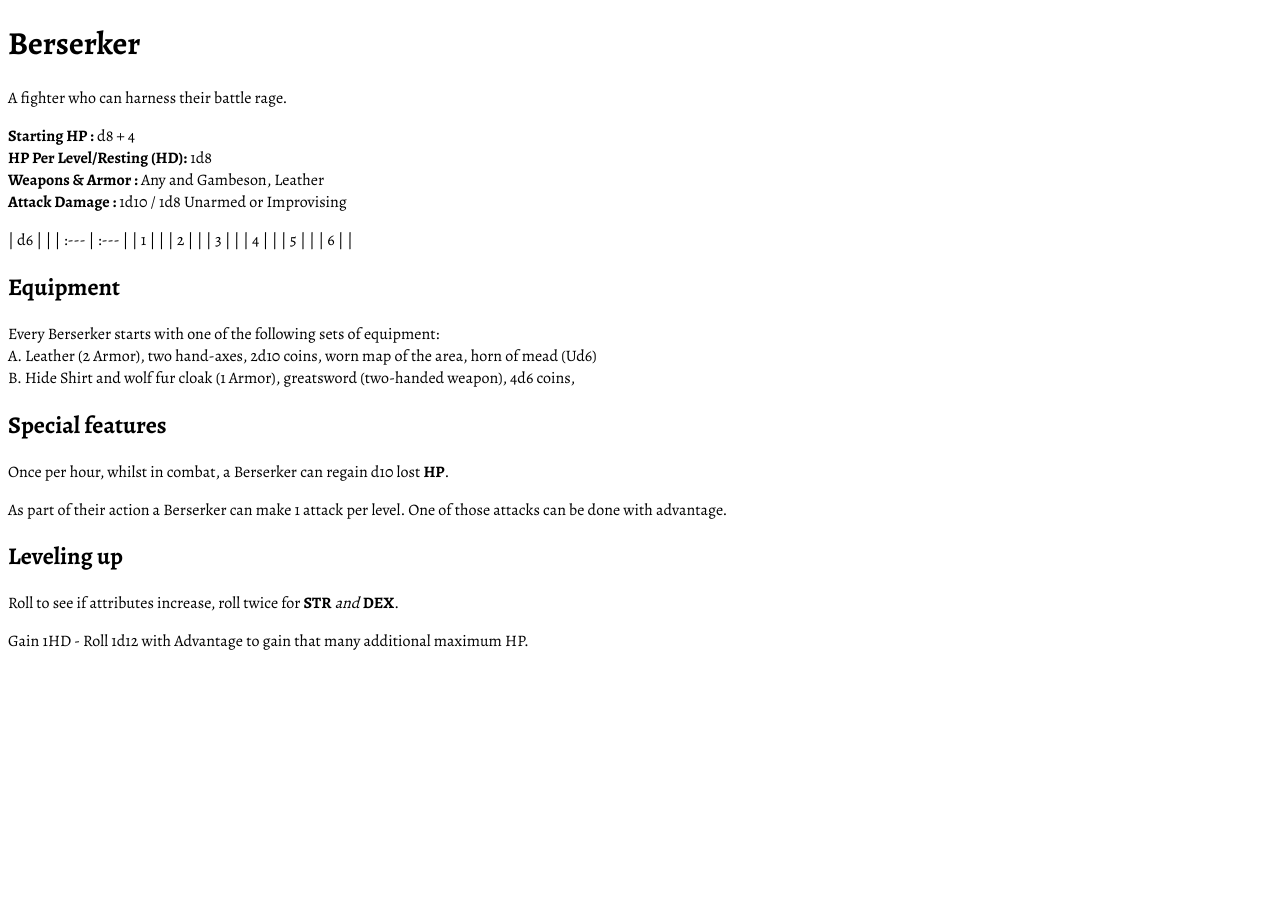
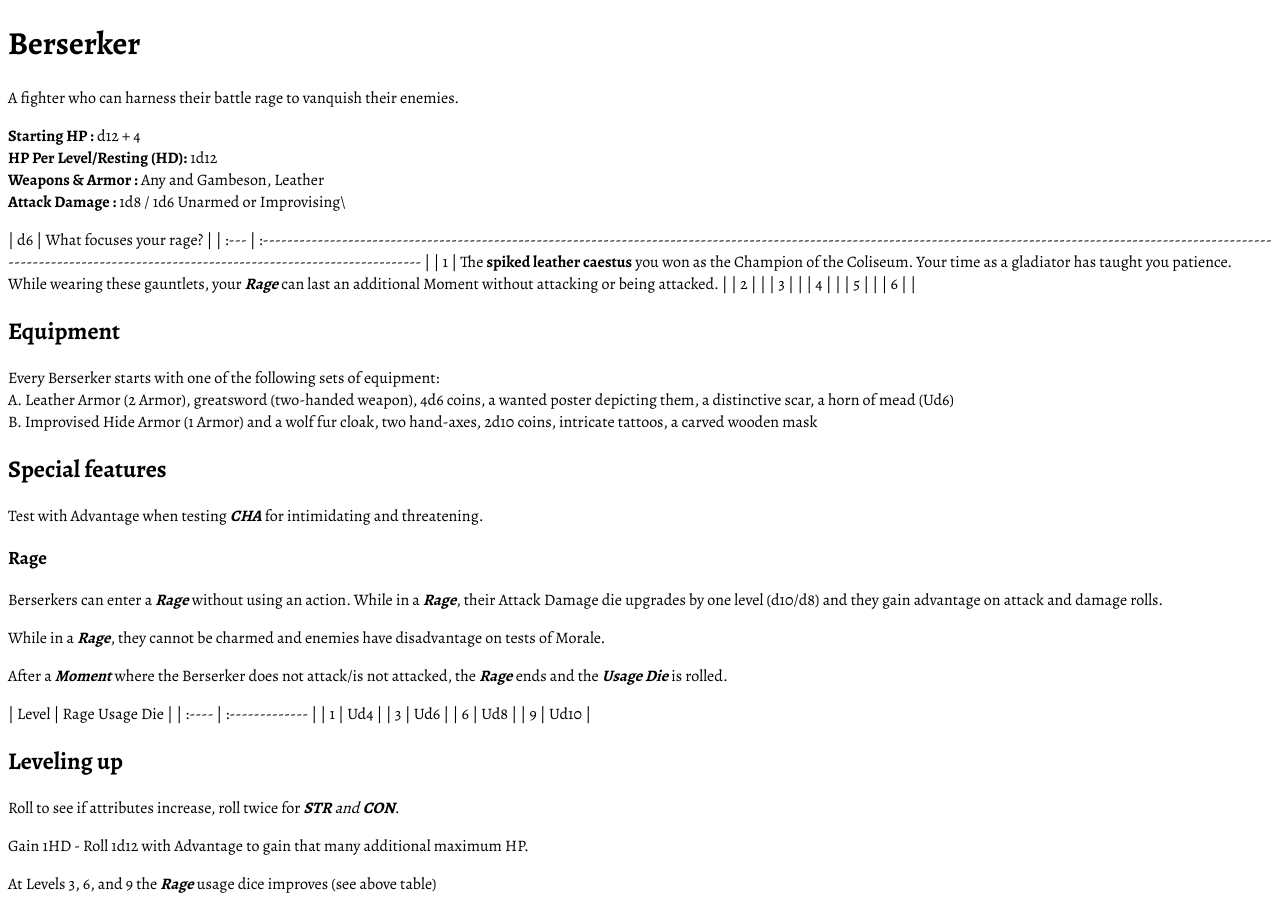
Before and after one commit to matt-gefen/radiant-hack, a Next.js app: page /additional_classes/berserker in a window 1280 px wide. Before the commit the page ends 800 px from the top, so only its background shows below. Built offline with nearby package versions, Linux system fonts and the light colour scheme.

Commit message:
berserker starting improvements and items

```diff
--- a/pages/additional_classes/berserker.mdx
+++ b/pages/additional_classes/berserker.mdx
@@ -1,34 +1,48 @@
 # Berserker
 
-A fighter who can harness their battle rage.
+A fighter who can harness their battle rage to vanquish their enemies.
 
-**Starting HP :** d8 + 4\
-**HP Per Level/Resting (HD):** 1d8\
+**Starting HP :** d12 + 4\
+**HP Per Level/Resting (HD):** 1d12\
 **Weapons & Armor :** Any and Gambeson, Leather\
-**Attack Damage :** 1d10 / 1d8 Unarmed or Improvising
+**Attack Damage :** 1d8 / 1d6 Unarmed or Improvising\
 
-| d6   |      |
-| :--- | :--- |
-| 1    |      |
-| 2    |      |
-| 3    |      |
-| 4    |      |
-| 5    |      |
-| 6    |      |
+| d6   | What focuses your rage?                                                                                                                                                                                                                     |
+| :--- | :------------------------------------------------------------------------------------------------------------------------------------------------------------------------------------------------------------------------------------------ |
+| 1    | The **spiked leather caestus** you won as the Champion of the Coliseum. Your time as a gladiator has taught you patience. While wearing these gauntlets, your ***Rage*** can last an additional Moment without attacking or being attacked. |
+| 2    |                                                                                                                                                                                                                                             |
+| 3    |                                                                                                                                                                                                                                             |
+| 4    |                                                                                                                                                                                                                                             |
+| 5    |                                                                                                                                                                                                                                             |
+| 6    |                                                                                                                                                                                                                                             |
 
 ## Equipment
 Every Berserker starts with one of the following sets of equipment:\
-A. Leather  (2 Armor), two hand-axes, 2d10 coins, worn map of the area, horn of mead (Ud6)\
-B. Hide Shirt and wolf fur cloak (1 Armor), greatsword (two-handed weapon), 4d6 coins,
+A. Leather Armor (2 Armor), greatsword (two-handed weapon), 4d6 coins, a wanted poster depicting them, a distinctive scar, a horn of mead (Ud6)\
+B. Improvised Hide Armor (1 Armor) and a wolf fur cloak, two hand-axes, 2d10 coins, intricate tattoos, a carved wooden mask
 
 ## Special features
 
-Once per hour, whilst in combat, a Berserker can regain d10 lost **HP**.
+Test with Advantage when testing ***CHA*** for intimidating and threatening.
 
-As part of their action a Berserker can make 1 attack per level. One of those attacks can be done with advantage.
+### Rage
+Berserkers can enter a ***Rage*** without using an action. While in a ***Rage***, their Attack Damage die upgrades by one level (d10/d8) and they gain advantage on attack and damage rolls.
+
+While in a ***Rage***, they cannot be charmed and enemies have disadvantage on tests of Morale.
+
+After a ***Moment*** where the Berserker does not attack/is not attacked, the ***Rage*** ends and the ***Usage Die*** is rolled.
+
+| Level | Rage Usage Die |
+| :---- | :------------- |
+| 1     | Ud4            |
+| 3     | Ud6            |
+| 6     | Ud8            |
+| 9     | Ud10           |
 
 ## Leveling up
 
-Roll to see if attributes increase, roll twice for **STR** *and* **DEX**.
+Roll to see if attributes increase, roll twice for ***STR*** *and* ***CON***.
 
 Gain 1HD - Roll 1d12 with Advantage to gain that many additional maximum HP.
+
+At Levels 3, 6, and 9 the ***Rage*** usage dice improves (see above table)
--- a/pages/classes/thief.mdx
+++ b/pages/classes/thief.mdx
@@ -20,7 +20,7 @@ Every Thief starts with a Disguise of your choosing.
 
 Every Thief starts with one of the following sets of equipment:\
 A - Black leather hood & vest (2 AP), 2 short swords, 2d8 counterfeit coins, lockpicks.\
-B - Cloth gambeson (1 AP), bow & arrows (Ud8), 3d6 coins, a hooded lantern & a flask of oil.
+B - Cloth gambeson (1 AP), bow & arrows (Ud8), 4d6 coins, a hooded lantern & a flask of oil.
 
 ## Special features
 
--- a/pages/classes/warrior.mdx
+++ b/pages/classes/warrior.mdx
@@ -18,8 +18,8 @@
 
 ## Equipment
 Every Warrior starts with one of the following sets of equipment:\
-A. Faded Gambeson (1 AP), a long sword, large shield (2 AP), 2d6 coins, unopened orders, wine skin (Ud6)\
-B. Well-worn Leather Armor (2 AP), iron helm (1 AP), Glaive (two-handed weapon), 4d6 coins, tobacco pouch (Ud6) & pipe, dice set.
+A. Faded Gambeson (1 AP), a long sword, large shield (2 AP), 4d6 coins, unopened orders, wine skin (Ud6)\
+B. Well-worn Leather Armor (2 AP), iron helm (1 AP), Glaive (two-handed weapon), 3d10 coins, tobacco pouch (Ud6) & pipe, dice set.
 
 ## Special features
 
--- a/pages/magic/arcane_spells.mdx
+++ b/pages/magic/arcane_spells.mdx
@@ -40,6 +40,7 @@ Classes that can learn Arcane spells include the [Magician](/classes/magician.md
 * **Ray of Enfeedblement :** A Close or Nearby target has disadvantage on **STR** tests and deals half damage with weapons. Ud8.
 * **Shocking Grasp :** Touch deals 1d6/level damage to a single target. Metal-armored targets can't avoid the damage.
 * **Web :**  Traps a Nearby area, stopping movement - lasts Ud6 Minutes.
+* **Witch Bolt :** Fire a beam of arcane power at one Nearby target for 1d6/level damage. WIS save on subsequent turn to reactivate this spell on the same target.
 
 ## Level 3
 
@@ -92,6 +93,7 @@ Classes that can learn Arcane spells include the [Magician](/classes/magician.md
 
 * **Animal Summoning :** Summons 8d4 HD of animals (4 HD max.) to serve the caster - 1 hr.
 * **Anti Magic Shell :** Creates a Nearby Zone around the caster blocking all magic.
+* * **Bestow Curse :** A Nearby target gains –6 to an HD (stops at 1HD) and suffers disadvantage on tests.
 * **Chain Lightning :** Hit one Nearby or Far Away target for 1d6/level damage, then chain to 1d6 Nearby targets for half damage.
 * **Clone :** Create an inert duplicate of a creature after 120 days. If the original dies, their soul enters the clone. Requires rare materials worth 1000 gold.
 * **Death Spell :** 2d8 Nearby targets with 7HD or fewer are taken OofA.
--- a/pages/magic/divine_prayers.mdx
+++ b/pages/magic/divine_prayers.mdx
@@ -8,7 +8,7 @@ Classes that can learn Divine prayers include the [Cleric](/classes/cleric.mdx)
 ## Level 1
 * **Bless Water :** Transmute a flask of water into holy water.
 * **Cure Light Wounds :** Heal 1d8 HP to a Nearby target.
-* **Detect Evil & Undeath :** Everything Nearby that is evil or undead glows - lasts Ud6 Minutes.
+* **Detect Evil :** Everything Nearby that is evil glows - lasts Ud6 Minutes.
 * **Heroism :** Nearby target gains advantage on all tests and +1d4 temporary HP. Ud4 Moments.
 * **Light :** Create dim light from a Nearby spot or object - Ud8 Minutes.
 * **Protection from Evil :** Advantage on all harmful tests from an Evil source - Ud8 Minutes.
```
